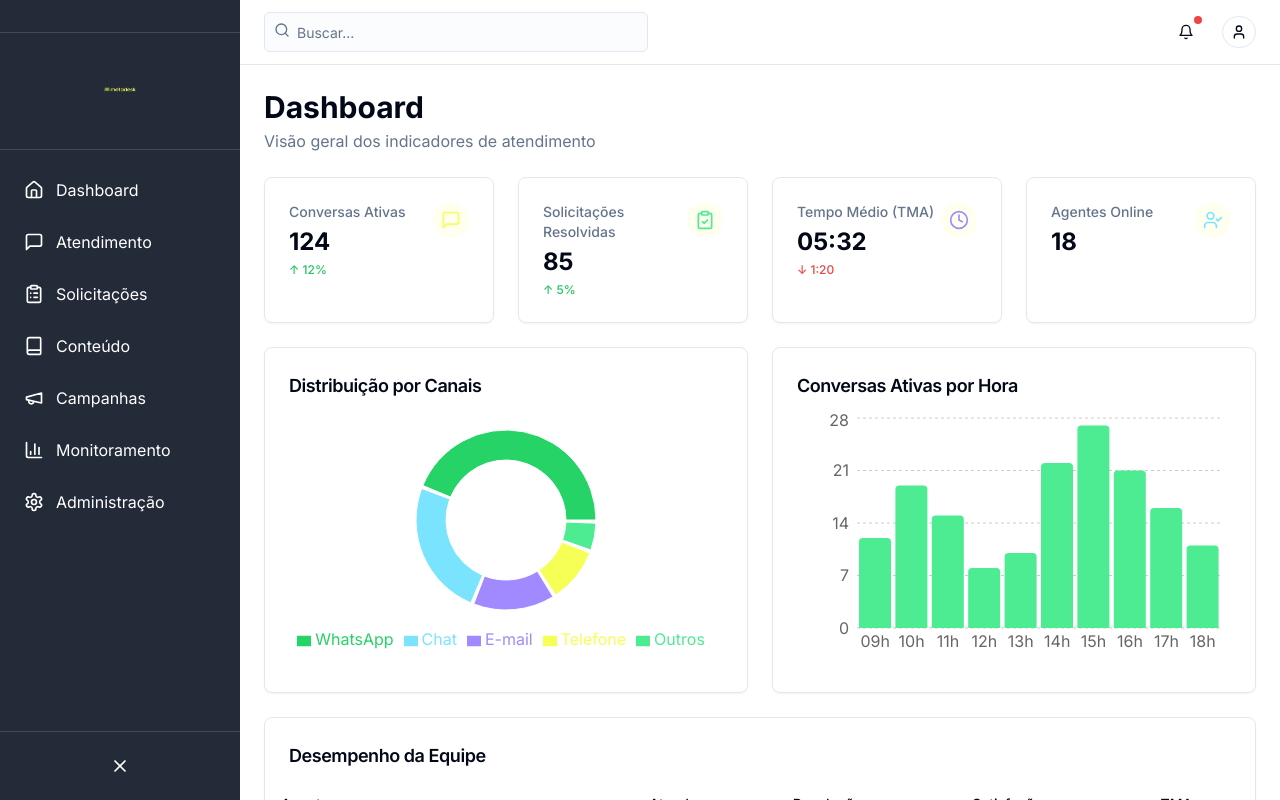
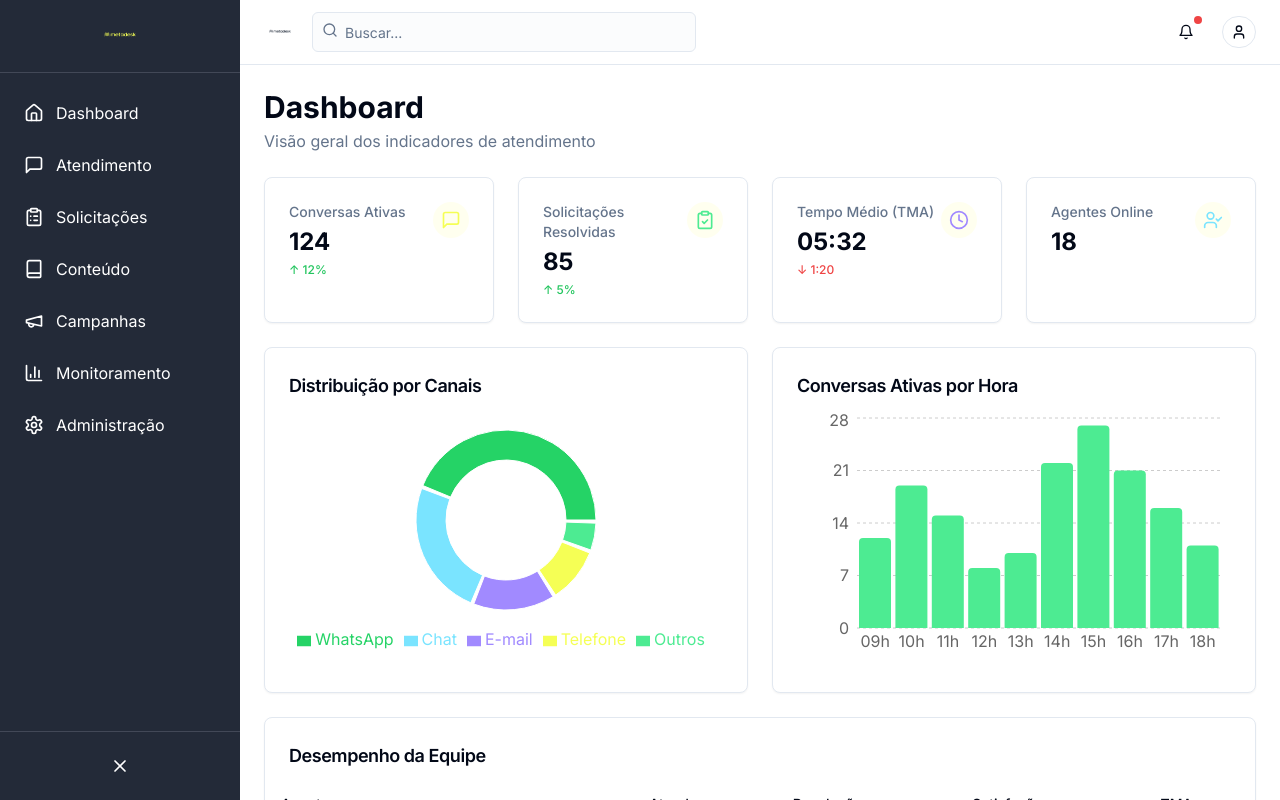
Before and after one commit to gvitordasilva/metadesk, a React (Vite) app: page /dashboard in a window 1280 px wide. Built offline with nearby package versions, Linux system fonts and the light colour scheme.

Commit message:
Reverted to commit 9a77f1813bebd66948d47158f497d34dfd752a14

```diff
--- a/src/components/layout/Header.tsx
+++ b/src/components/layout/Header.tsx
@@ -7,7 +7,7 @@ export function Header() {
       <div className="flex h-16 items-center justify-between px-6">
         <div className="flex-1 flex gap-4 items-center">
           {/* Usamos o logo escuro no header que tem fundo claro */}
-
+          <img alt="Metadesk" className="h-8 hidden md:block object-contain" src="/lovable-uploads/933c8259-74fa-43d9-a5bb-1b16b209a0b5.png" />
           <div className="relative w-full max-w-sm">
             <Search className="absolute left-2.5 top-2.5 h-4 w-4 text-muted-foreground" />
             <Input type="search" placeholder="Buscar..." className="w-full pl-8 bg-muted/30" />
--- a/src/components/layout/Sidebar.tsx
+++ b/src/components/layout/Sidebar.tsx
@@ -2,6 +2,7 @@ import React, { useState } from "react";
 import { Link, useLocation } from "react-router-dom";
 import { cn } from "@/lib/utils";
 import { MessageSquare, ClipboardList, Book, Megaphone, BarChart3, Settings, Home, Menu, X } from "lucide-react";
+
 type SidebarItemProps = {
   to: string;
   icon: React.ElementType;
@@ -9,6 +10,7 @@ type SidebarItemProps = {
   active?: boolean;
   collapsed?: boolean;
 };
+
 const SidebarItem = ({
   to,
   icon: Icon,
@@ -21,12 +23,14 @@ const SidebarItem = ({
       {!collapsed && <span>{text}</span>}
     </Link>;
 };
+
 export function Sidebar() {
   const location = useLocation();
   const [collapsed, setCollapsed] = useState(false);
   const toggleCollapse = () => {
     setCollapsed(!collapsed);
   };
+
   const menuItems = [{
     to: "/",
     icon: Home,
@@ -63,14 +67,18 @@ export function Sidebar() {
     text: "Administração",
     path: "/administracao"
   }];
+
   return <aside className={cn("bg-sidebar flex flex-col h-screen transition-all duration-300", collapsed ? "w-[70px]" : "w-[240px]")}>
-      {/* New division for logo above the current logo section */}
-      <div className="flex justify-center items-center border-b border-sidebar-border p-4">
-        {/* Logo will be placed here */}
-      </div>
-
-      <div className="flex justify-center items-center border-b border-sidebar-border px-0 mx-0 py-[20px] rounded-none object-none">
-        {collapsed ? <img alt="Metadesk" src="https://drive.google.com/file/d/1BTMTJMzFd6PrYMXLOgcXYO3pywNAFRL5/view?usp=drive_link" className="h-8 object-fill" /> : <img src="/lovable-uploads/264f147d-0233-41b1-b721-d364b51b4bfe.png" alt="Metadesk" className="h-8 object-contain mx-[27px] my-[22px]" />}
+      <div className="flex justify-center items-center border-b border-sidebar-border px-0 mx-0 py-[20px]">
+        {collapsed ? (
+          <img src="/lovable-uploads/metadesk-icon.svg" alt="Metadesk" className="h-8" />
+        ) : (
+          <img
+            src="/lovable-uploads/9dbe1620-8f79-4cd0-9b06-d66c24802e9e.png"
+            alt="Metadesk"
+            className="h-8 object-contain"
+          />
+        )}
       </div>
 
       <div className="flex-grow overflow-y-auto py-4 px-2">
```
Also changed, not shown: public/lovable-uploads/1da5c6b1-1f7b-459a-a9e9-f79367adc0c0.png (deleted), public/lovable-uploads/b8d5bb61-bc91-4e7c-a228-6e0bcb9f08d0.png (deleted).
